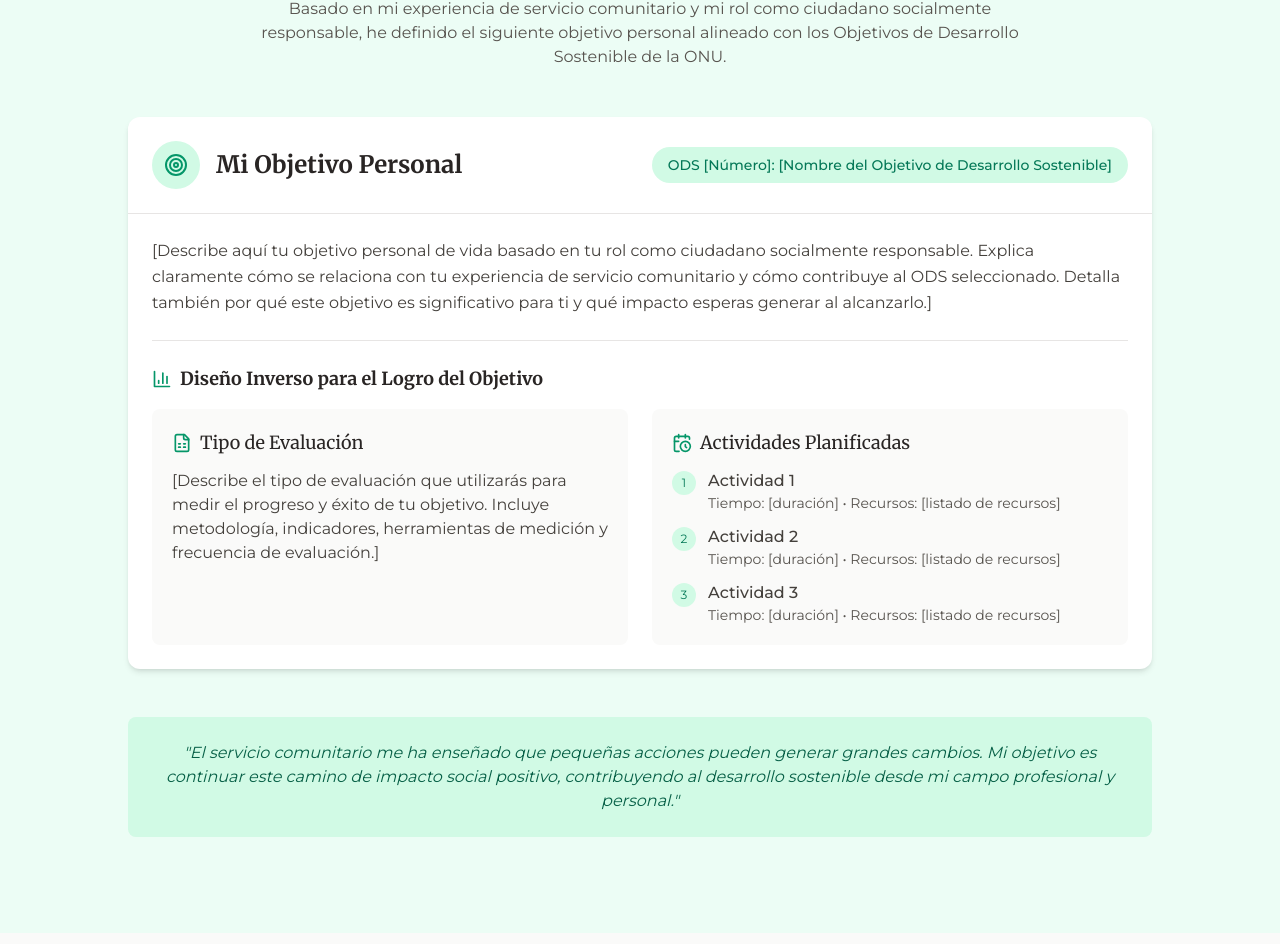
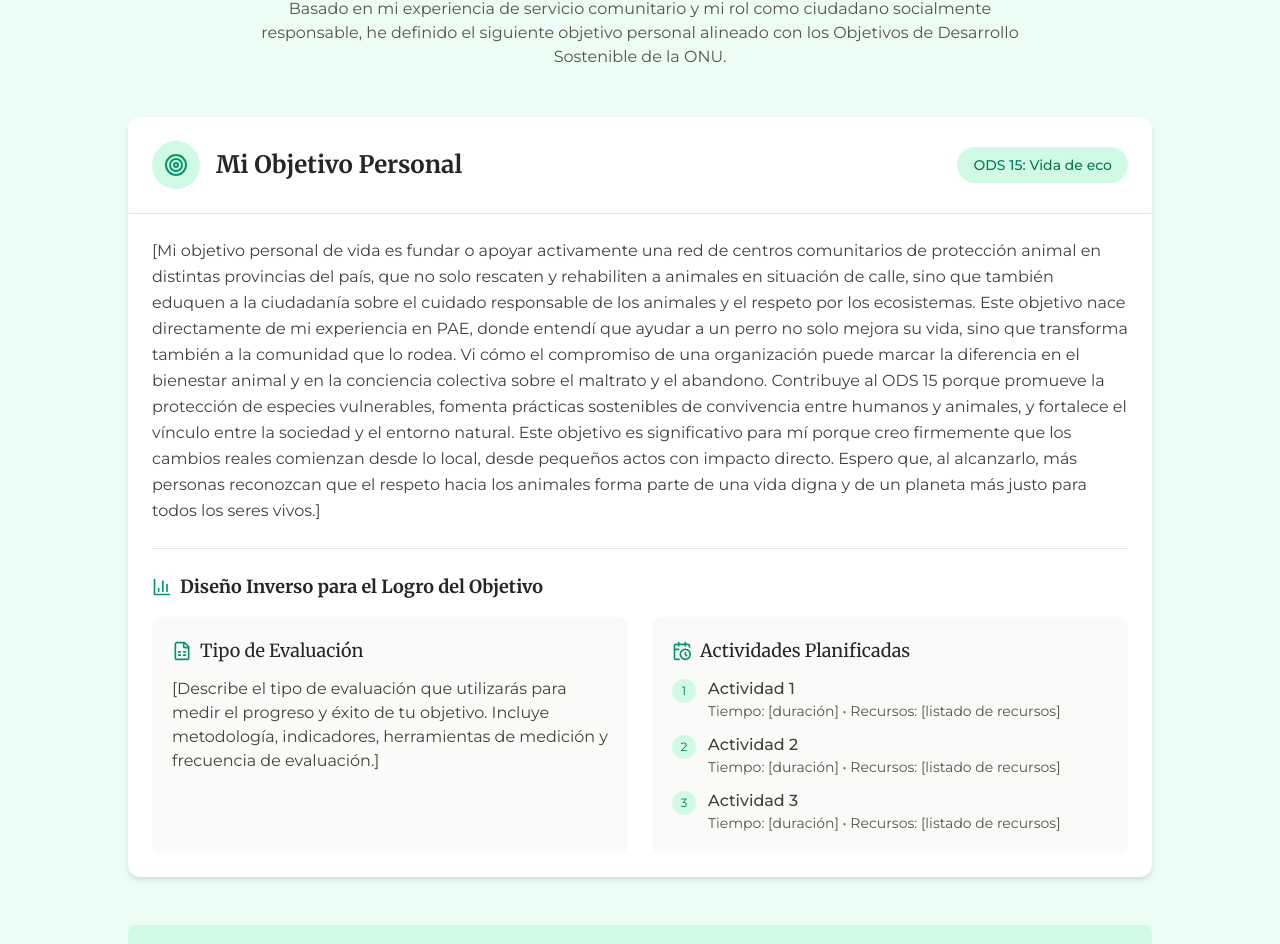
Before and after one commit to mdunda09/hola, a React (Vite) app: page / in a window 1280 px wide. Shown: the part 4251-5195 px from the top of the page. Built offline with nearby package versions, Linux system fonts and the light colour scheme.

Commit message:
Update FutureObjective.tsx

```diff
--- a/src/components/FutureObjective.tsx
+++ b/src/components/FutureObjective.tsx
@@ -25,17 +25,20 @@ const FutureObjective: React.FC = () => {
                   <h3 className="text-2xl font-semibold text-stone-800">Mi Objetivo Personal</h3>
                 </div>
                 <div className="bg-emerald-100 text-emerald-700 py-2 px-4 rounded-full text-sm font-medium">
-                  ODS [Número]: [Nombre del Objetivo de Desarrollo Sostenible]
+                  ODS 15: Vida de eco
                 </div>
               </div>
             </div>
 
             <div className="p-6">
               <p className="text-stone-700 leading-relaxed mb-6">
-                [Describe aquí tu objetivo personal de vida basado en tu rol como ciudadano socialmente
-                responsable. Explica claramente cómo se relaciona con tu experiencia de servicio
-                comunitario y cómo contribuye al ODS seleccionado. Detalla también por qué este objetivo
-                es significativo para ti y qué impacto esperas generar al alcanzarlo.]
+                [Mi objetivo personal de vida es fundar o apoyar activamente una red de centros comunitarios de protección animal en distintas provincias del país, que no solo rescaten y rehabiliten a animales en situación de calle, sino que también eduquen a la ciudadanía sobre el cuidado responsable de los animales y el respeto por los ecosistemas.
+
+                Este objetivo nace directamente de mi experiencia en PAE, donde entendí que ayudar a un perro no solo mejora su vida, sino que transforma también a la comunidad que lo rodea. Vi cómo el compromiso de una organización puede marcar la diferencia en el bienestar animal y en la conciencia colectiva sobre el maltrato y el abandono.
+
+                Contribuye al ODS 15 porque promueve la protección de especies vulnerables, fomenta prácticas sostenibles de convivencia entre humanos y animales, y fortalece el vínculo entre la sociedad y el entorno natural.
+
+                Este objetivo es significativo para mí porque creo firmemente que los cambios reales comienzan desde lo local, desde pequeños actos con impacto directo. Espero que, al alcanzarlo, más personas reconozcan que el respeto hacia los animales forma parte de una vida digna y de un planeta más justo para todos los seres vivos.]
               </p>
 
               <div className="border-t border-stone-200 pt-6 mt-6">
```
